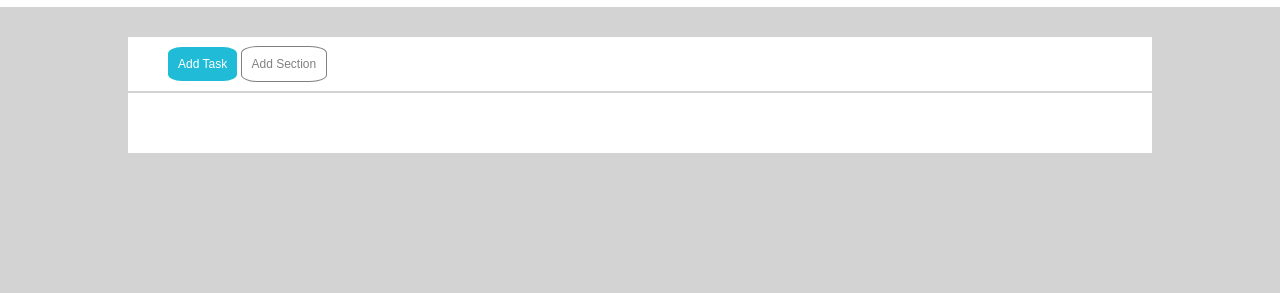
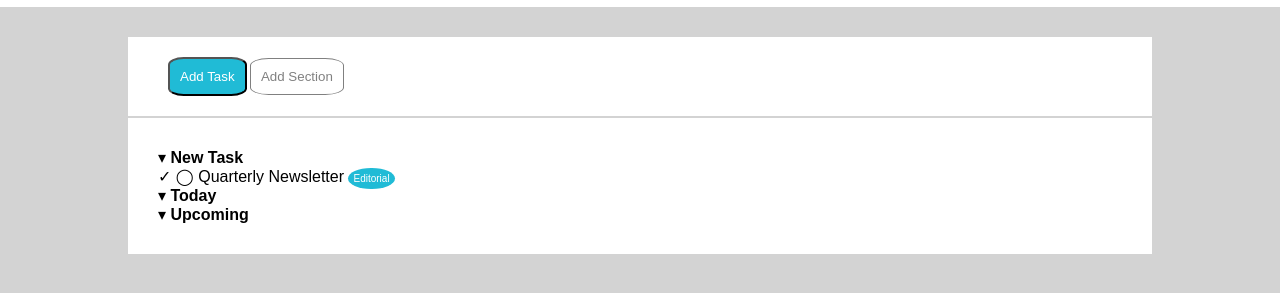
Before and after one commit to enrico-antonini1/html-css-toboolist, a plain HTML site: page index.html in a window 1280 px wide. Shown: the part 63-356 px from the top of the page. Drawn offline with Linux system fonts and the light colour scheme.

Commit message:
feat: avanzamento list section

```diff
--- a/CSS/style.css
+++ b/CSS/style.css
@@ -10,7 +10,7 @@
     margin: 0 auto;
 
     /* debug */
-/* background-color: aqua;
+    /* background-color: aqua;
 height: 500px; */
 }
 
@@ -40,7 +40,7 @@ body {
 }
 
 /* Bottom Section */
-.bottom-area{
+.bottom-area {
     background-color: white;
     margin-top: 30px;
     padding: 20px;
@@ -49,7 +49,7 @@ body {
 }
 
 .task-bottom {
-    background-color:rgb(32, 187, 214);
+    background-color: rgb(32, 187, 214);
     padding: 10px 10px;
     border-radius: 20%;
     color: white;
@@ -57,7 +57,7 @@ body {
 }
 
 .section-bottom {
-    background-color:white;
+    background-color: white;
     padding: 10px 10px;
     border: 1px solid;
     border-radius: 20%;
@@ -66,9 +66,46 @@ body {
 }
 
 /* List Section */
-.list-area{
+.list-area {
     background-color: white;
     margin-top: 2px;
     padding: 30px;
 
 }
+
+ul {
+    list-style: none;
+    font-family: Arial, Helvetica, sans-serif;
+}
+
+
+.general-option{
+    color: white;
+    font-size: 10px;
+    padding: 5px;
+    border-radius: 50%;
+}
+
+.blue-op{
+    background-color:  rgb(32, 187, 214);
+}
+
+.violet-op{
+    background-color: violet;
+}
+
+.dark-green-op{
+    background-color: darkgreen;
+}
+
+.orange-op{
+    background-color: orange;
+}
+
+.pink-op{
+    background-color: pink;
+}
+
+.light-green.op.op{
+    background-color: lightgreen;
+}
--- a/index.html
+++ b/index.html
@@ -18,13 +18,31 @@
     <main>
         <!-- Bottom section -->
         <section class="bottom-area container">
-            <a class="task-bottom">Add Task</a>
-            <a class="section-bottom">Add Section</a>
+            <button class="task-bottom">Add Task</button>
+            <button class="section-bottom">Add Section</button>
         </section>
         <!-- End Bottom section -->
 
         <!-- List section -->
         <section class="list-area container">
+            <ul>
+                <li>&blacktriangledown;
+                    <strong>New Task</strong>
+                    <ul>
+                        <li>
+                            <span>&check; &bigcirc; </span>
+                            <span>Quarterly Newsletter</span>
+                            <span class="general-option blue-op">Editorial</span>
+                        </li>
+                    </ul>
+                </li>
+                <li>&blacktriangledown;
+                    <strong>Today</strong>
+                </li>
+                <li>&blacktriangledown;
+                    <strong>Upcoming</strong>
+                </li>
+            </ul>
 
         </section>
         <!-- End List section -->
```
